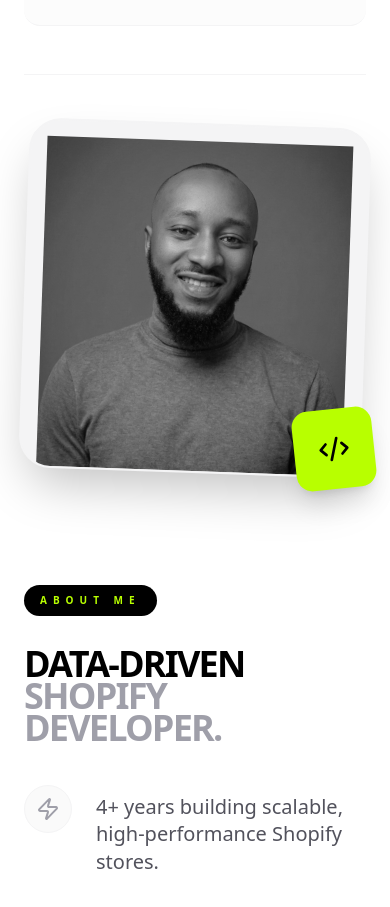
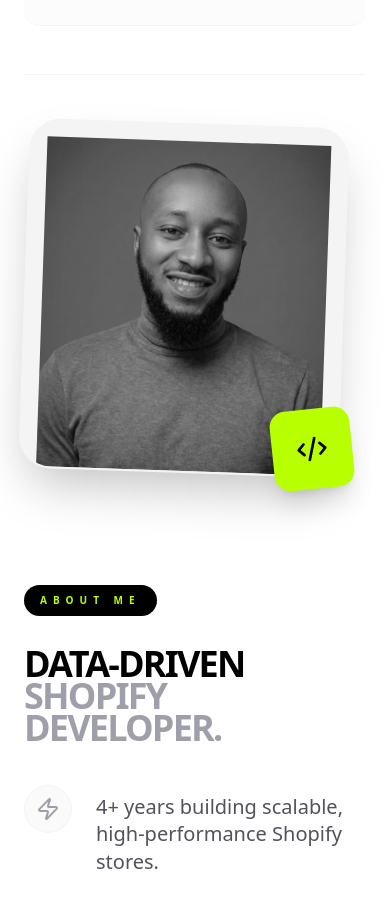
Before and after one commit to maghangadotcom/maghanga-portfolio, a React (Vite) app: page / in a window 390 px wide. Shown: the part 1040-1947 px from the top of the page. Built offline with nearby package versions, Linux system fonts and the light colour scheme.

Commit message:
fix: constrain 'About Me' image width
- Reduced container max-width to `max-w-xs` (320px) on mobile
- Prevents horizontal overflow on smaller viewports when rotation transform is applied

```diff
--- a/src/App.jsx
+++ b/src/App.jsx
@@ -736,7 +736,7 @@
           <div className="flex flex-col md:flex-row gap-16 items-start">
             {/* Visual Column */}
             <div className="md:w-5/12">
-              <div className="relative mb-12 max-w-sm mx-auto md:max-w-none">
+              <div className="relative mb-12 max-w-xs mx-auto md:max-w-none">
                 <div className="w-full h-[350px] md:h-[500px] bg-zinc-100 rounded-[2rem] overflow-hidden rotate-2 border-2 border-zinc-100 shadow-2xl">
                   <img src={PORTFOLIO_DATA.about.image} alt="Thomas Maghanga" className="w-full h-full object-cover grayscale px-4 pt-4" />
                 </div>
```
